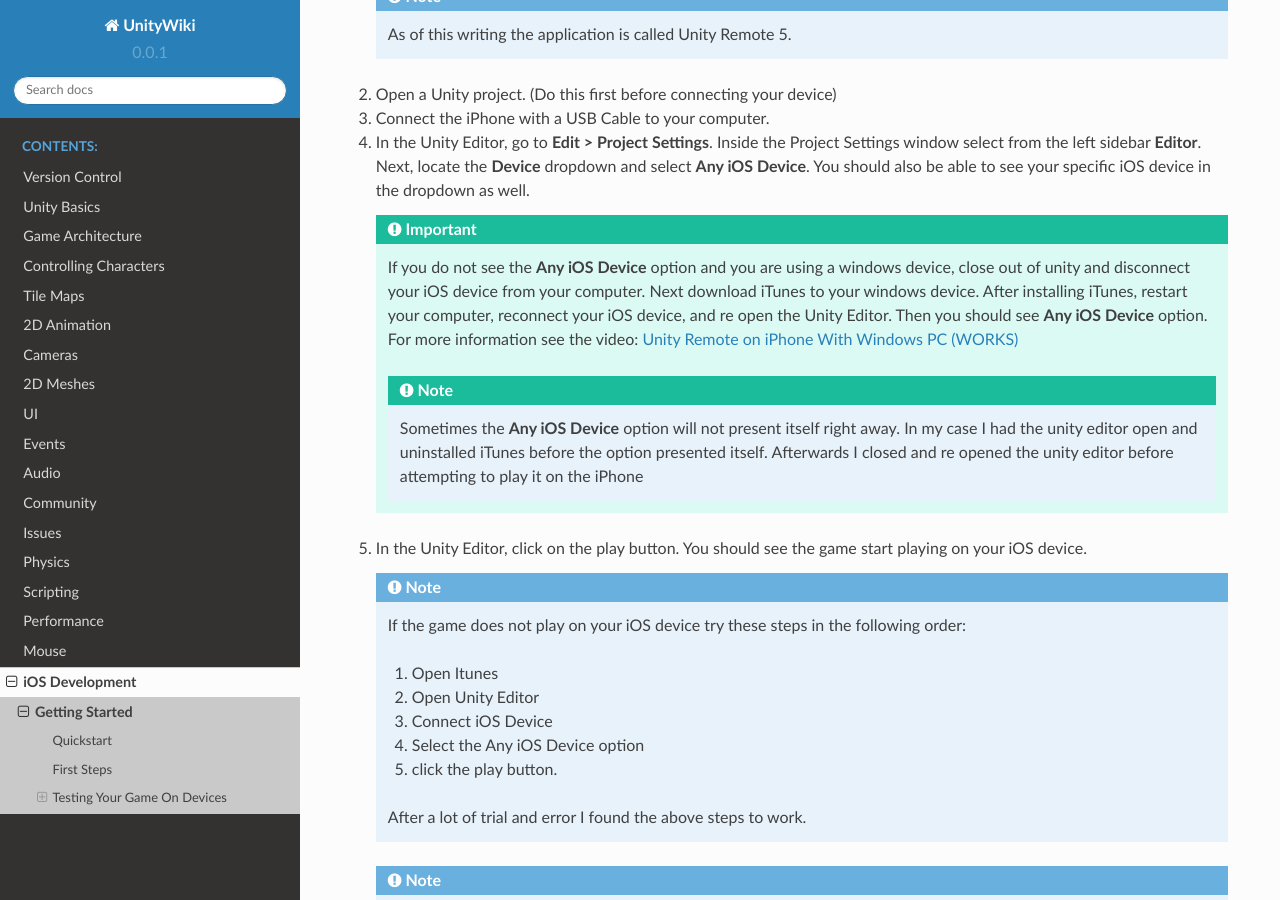
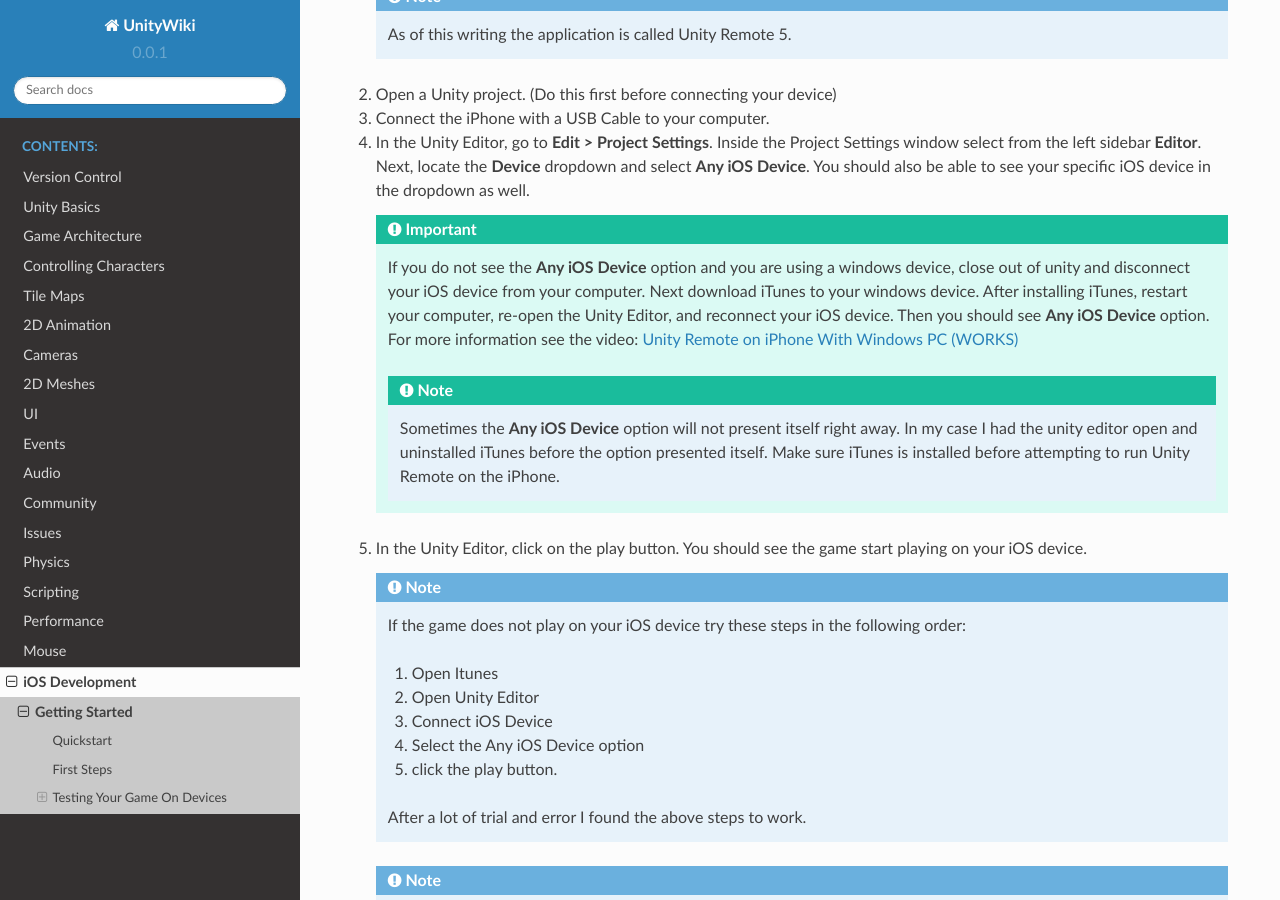
Before and after one commit to JeffCube99/UnityWiki, a Sphinx documentation site: the page built from docs/source/ios_development/getting_started.rst, in a window 1280 px wide and 900 px high, scrolled down 1186 px. Built offline with Sphinx 7.4.7 and the Read the Docs theme 2.0.0, drawn with Linux system fonts in a browser that asks for light colours.

Commit message:
Some minor edits

```diff
--- a/docs/source/ios_development/getting_started.rst
+++ b/docs/source/ios_development/getting_started.rst
@@ -64,15 +64,15 @@
 
         If you do not see the **Any iOS Device** option and you are using a windows device, close out of unity and
         disconnect your iOS device from your computer. Next download iTunes to your windows device.
-        After installing iTunes, restart your computer, reconnect your iOS device, and re open the Unity Editor.
+        After installing iTunes, restart your computer, re-open the Unity Editor, and reconnect your iOS device.
         Then you should see **Any iOS Device** option. For more information see the video:
         `Unity Remote on iPhone With Windows PC (WORKS) <https://youtu.be/eAFIg5JaHyw>`_
 
         ..  note::
 
             Sometimes the **Any iOS Device** option will not present itself right away. In my case
-            I had the unity editor open and uninstalled iTunes before the option presented itself. Afterwards
-            I closed and re opened the unity editor before attempting to play it on the iPhone
+            I had the unity editor open and uninstalled iTunes before the option presented itself. Make sure iTunes
+            is installed before attempting to run Unity Remote on the iPhone.
 
 #.  In the Unity Editor, click on the play button. You should see the game start playing on your iOS device.
 
```
